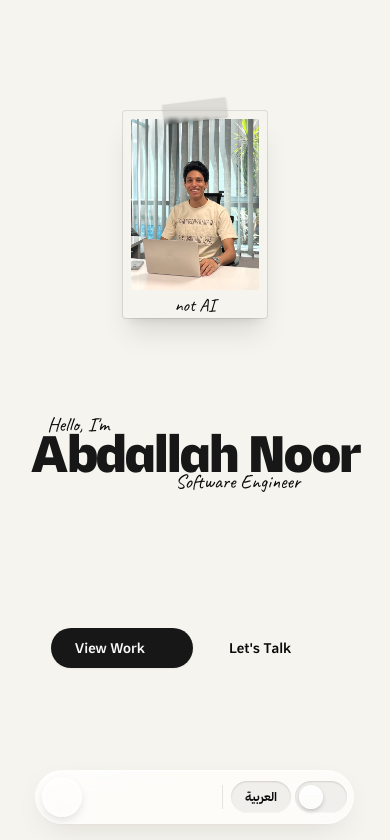
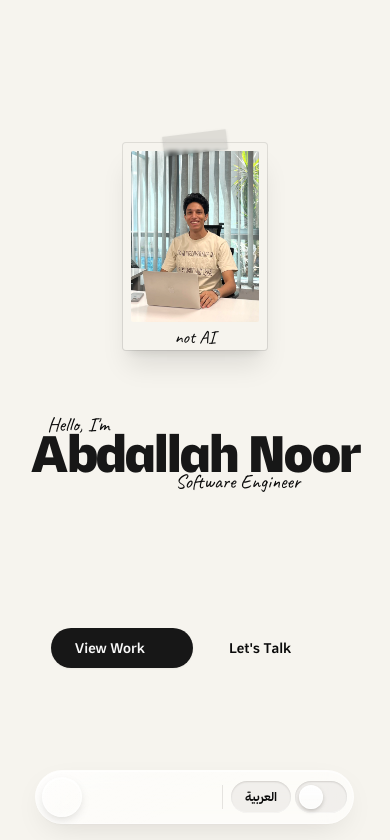
Before and after one commit to abdallanoor/portfolio, a Next.js app: page /en in a window 390 px wide. Shown: the top 840 px of the page. Built offline with nearby package versions, Linux system fonts and the light colour scheme; some icons are missing.

Commit message:
style: adjust spacing and layout gaps in hero section for better visual balance

```diff
--- a/components/home/hero.tsx
+++ b/components/home/hero.tsx
@@ -17,7 +17,7 @@ export default function Hero() {
     >
       {/* Main content area — vertically centred in the available space */}
       <div className="container flex flex-1 items-center">
-        <div className="flex flex-col lg:flex-row items-center justify-between gap-28 lg:gap-12 xl:gap-24 w-full lg:py-0">
+        <div className="flex flex-col lg:flex-row items-center justify-between gap-20 lg:gap-12 xl:gap-24 w-full lg:py-0">
           {/* Text block — Name and hand-drawn annotations */}
           <div className="relative w-fit shrink-0 order-2 lg:order-1">
             {/* "Hello, I'm" — tucked into the top-start, overlapping the name */}
@@ -49,7 +49,7 @@ export default function Hero() {
       </div>
 
       {/* Call-to-action buttons — toward the bottom of the section */}
-      <div className="container mt-20 lg:mt-0 flex justify-center lg:justify-start">
+      <div className="container mt-12 lg:mt-0 flex justify-center lg:justify-start">
         <ScrollReveal delay={0.8}>
           <HeroCta />
         </ScrollReveal>
```
